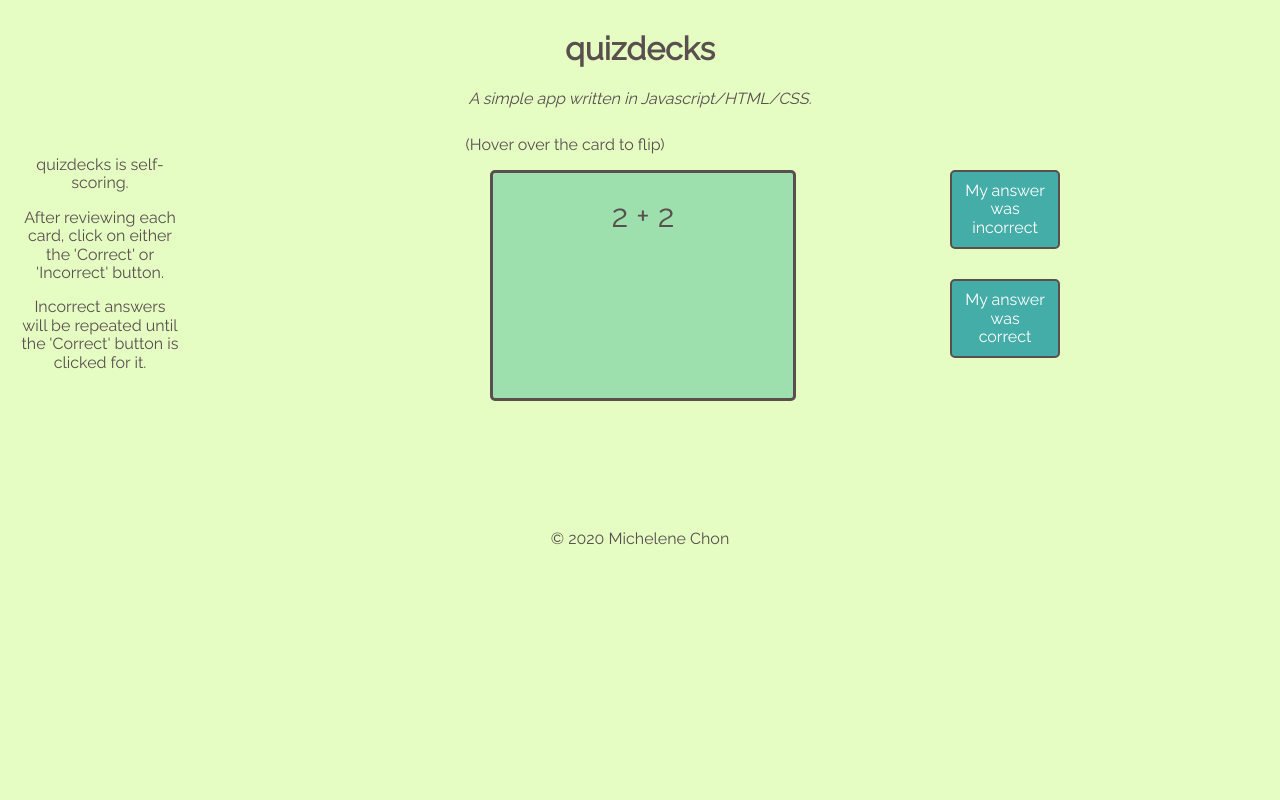
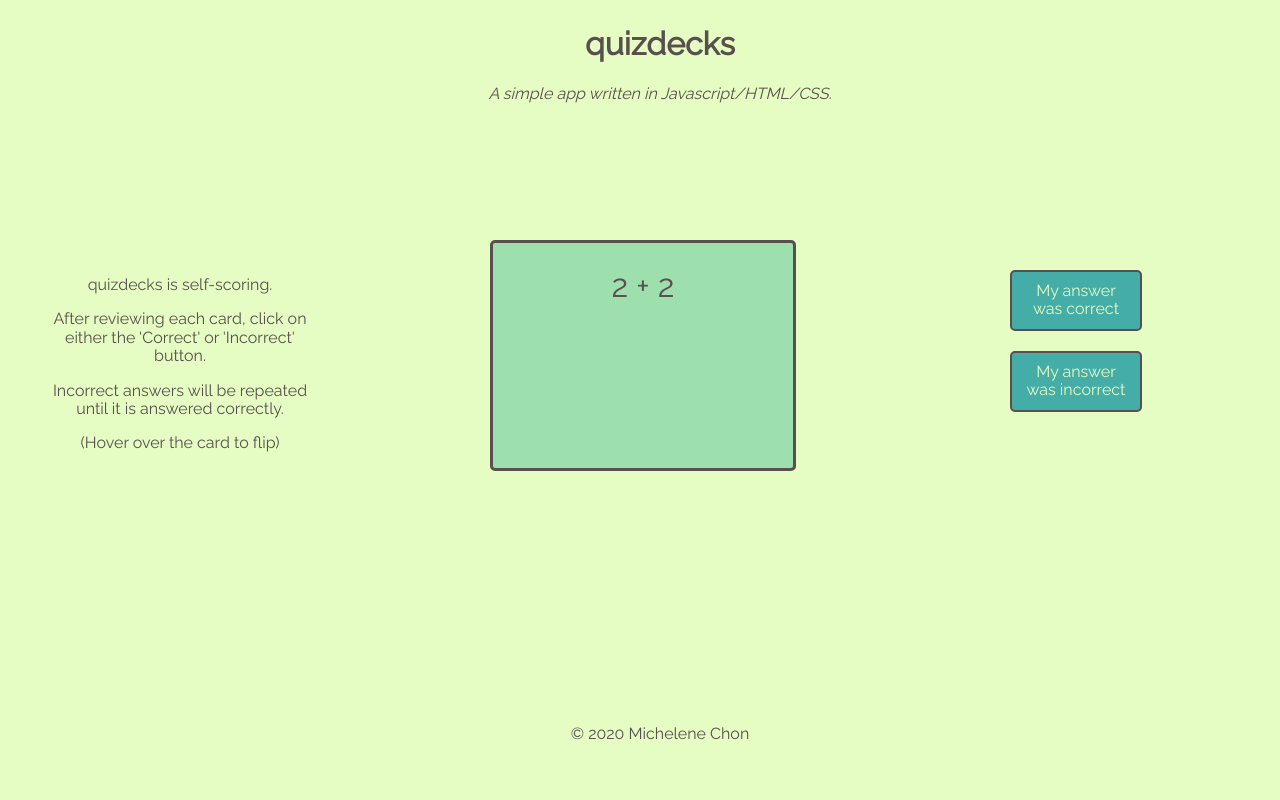
Before and after one commit to michelene/quizdecks, a plain HTML site: page index.html in a window 1280 px wide. Drawn offline with Linux system fonts and the light colour scheme.

Commit message:
More styling

```diff
--- a/css/style.css
+++ b/css/style.css
@@ -2,35 +2,39 @@ html,
 body {
   font-family: 'Raleway', sans-serif;
   background-color: #e5fcc2;
-  text-align: center;
   color: #594f4f;
   width: 100%;
   height: 100%;
+  margin: 0px 10px 0px 10px;
+  text-align: center;
 }
 
 body {
   display: grid;
-  grid-template-rows: 120px 400px 150px;
-  grid-template-columns: 200px auto 150px 200px;
+  /* grid-template-rows: 120px 400px 150px 150px; */
+  grid-template-rows: 30% 50% 10% 10%;
+  /* grid-template-columns: 200px auto 150px 200px; */
+  grid-template-columns: 25% 50% 15% 10%;
 }
 
 header,
 footer {
   grid-column-end: span 4;
-  margin: 10px;
+  padding: 5px;
 }
 
-.italic {
-  font-style: italic;
+header {
+  grid-row-start: 1;
+  margin: 0px 0px 20px 0px;
 }
 
-.bold {
-  font-style: bold;
+footer {
+  grid-row-start: 4;
 }
 
 main {
   grid-column-start: 2;
-  text-align: center;
+  grid-row: 2;
 }
 
 .sidebar-left {
@@ -39,25 +43,22 @@ main {
   padding: 20px;
 }
 
-.sidebar-right {
+.button-column {
   grid-column-start: 3;
   padding: 20px;
+  align-items: left;
 }
 
 .button {
-  display: flex;
-  text-align: center;
-  font-size: 16px;
-  padding: 10px;
-  color: #fff;
-  margin: auto;
-  margin-top: 30px;
+  color: #e5fcc2;
   background-color: #45ada8;
   border: 2px solid #594f4f;
   border-radius: 5px;
+  padding: 10px;
+  margin: 10px;
 }
 
-#finalMessage {
+.score {
   text-align: center;
   font-size: 30px;
   margin-top: 30px;
@@ -108,3 +109,7 @@ main {
 .card-back {
   transform: rotateY(180deg);
 }
+
+.italic {
+  font-style: italic;
+}
--- a/index.html
+++ b/index.html
@@ -19,7 +19,6 @@
       </p>
     </header>
     <main>
-      <p class="bold">(Hover over the card to flip)</p>
       <div class="flip-container">
         <div class="flipper">
           <div class="card-front"></div>
@@ -36,13 +35,13 @@
         button.
       </p>
       <p>
-        Incorrect answers will be repeated until the 'Correct' button is clicked
-        for it.
+        Incorrect answers will be repeated until it is answered correctly.
       </p>
+      <p>(Hover over the card to flip)</p>
     </div>
-    <div class="sidebar-right">
+    <div class="button-column">
+      <button class="button" id="correct">My answer was correct</button>
       <button class="button" id="incorrect">My answer was incorrect</button>
-      <button class="button" id="correct">My answer was correct</button>
     </div>
     <footer>&copy; 2020 Michelene Chon</footer>
     <script src="data/data.js"></script>
```
